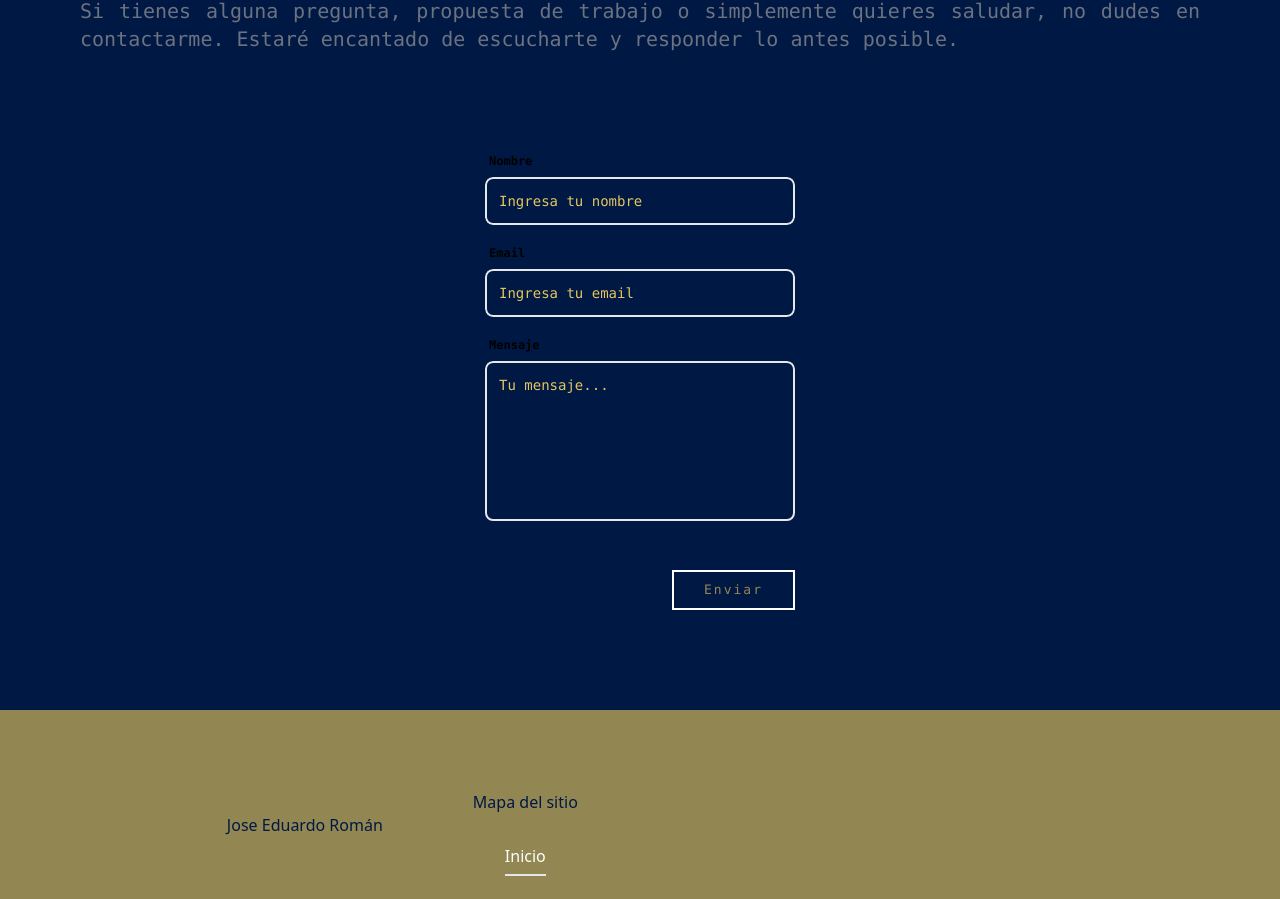
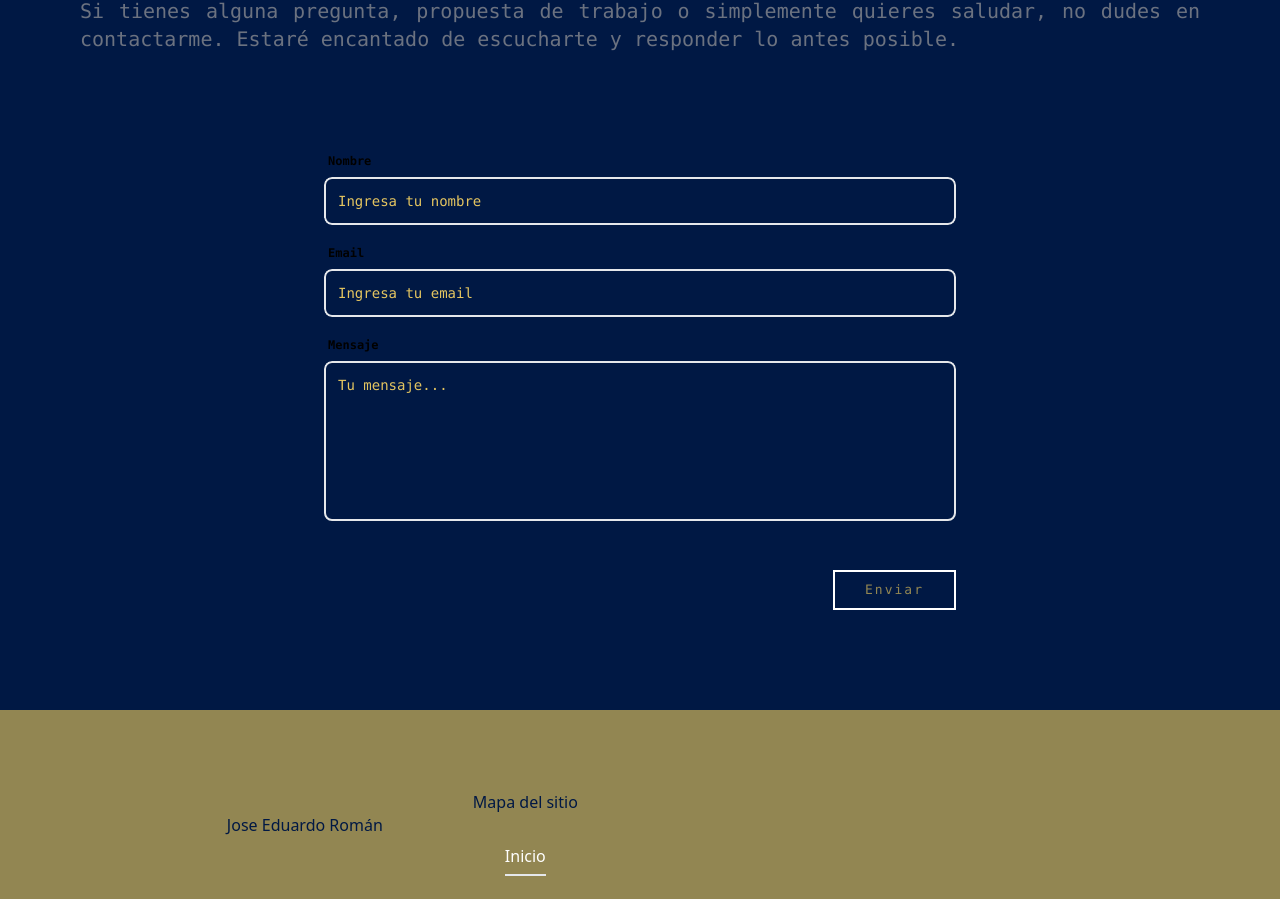
Before and after one commit to jeromanp/my-portfolio, a Next.js app: page / in a window 1280 px wide. Shown: the part 8673-9572 px from the top of the page. Built offline with nearby package versions, Linux system fonts and the light colour scheme.

Commit message:
change size form responsive

```diff
--- a/src/components/FormContact.jsx
+++ b/src/components/FormContact.jsx
@@ -71,8 +71,7 @@ export default function ContactForm() {
       case "user_email":
         const emailRegex = /^\S+@\S+\.\S+$/;
         if (!emailRegex.test(value)) {
-          error =
-            "Ingrese una dirección de correo electrónico válida";
+          error = "Ingrese una dirección de correo electrónico válida";
         }
         if (value.length > 50) {
           error = "El email debe tener como máximo 50 caracteres";
@@ -123,7 +122,7 @@ export default function ContactForm() {
         <form
           ref={input}
           onSubmit={handleSubmit}
-          className="form mx-auto mt-5 md:mt-10 lg:mt-20 "
+          className="form mx-auto mt-5 md:mt-10 lg:mt-20 max-w-sm sm:max-w-md md:max-w-lg lg:max-w-2xl"
         >
           <div className="space-y-2">
             <label className="text-brand-green text-xs font-semibold pl-1 block">
```
